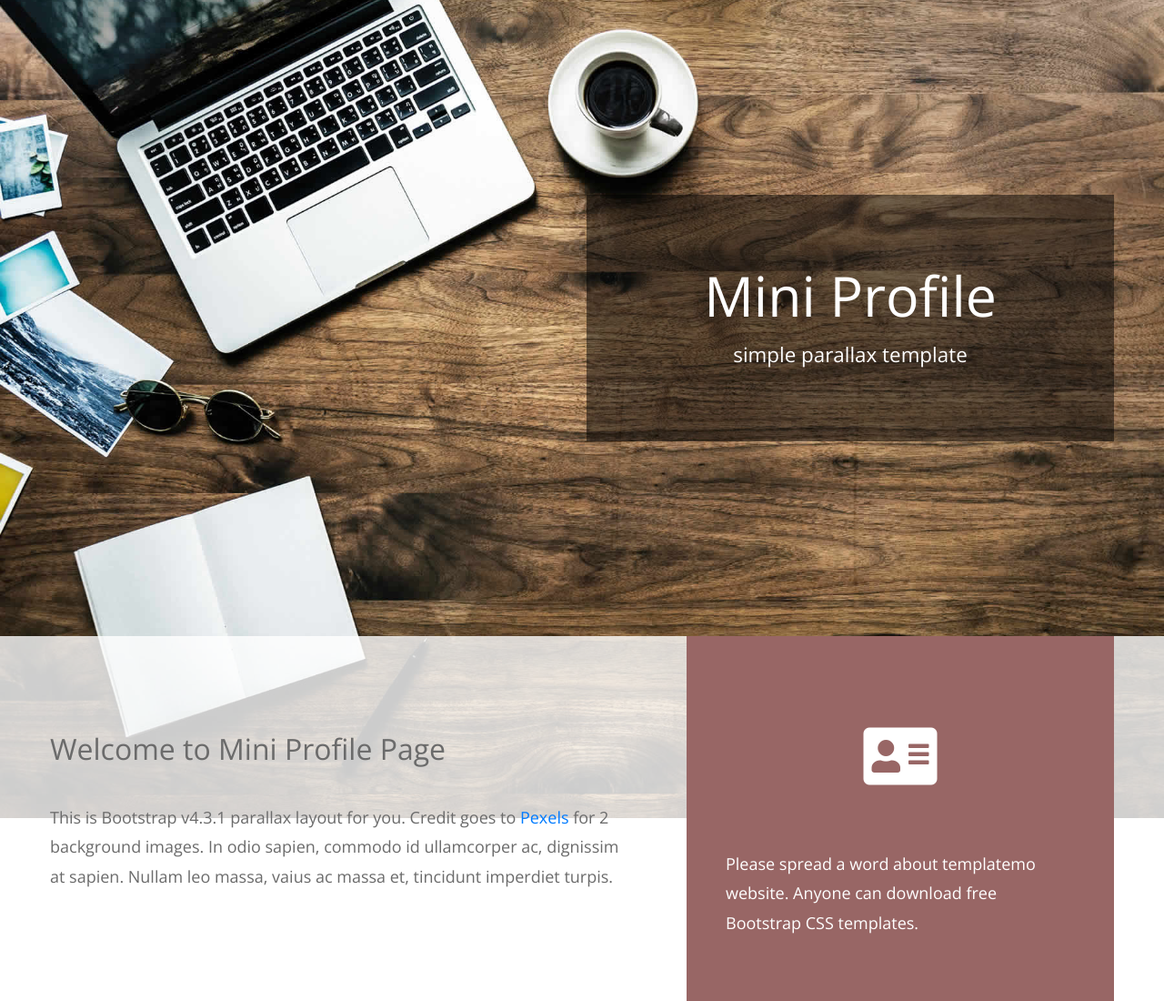
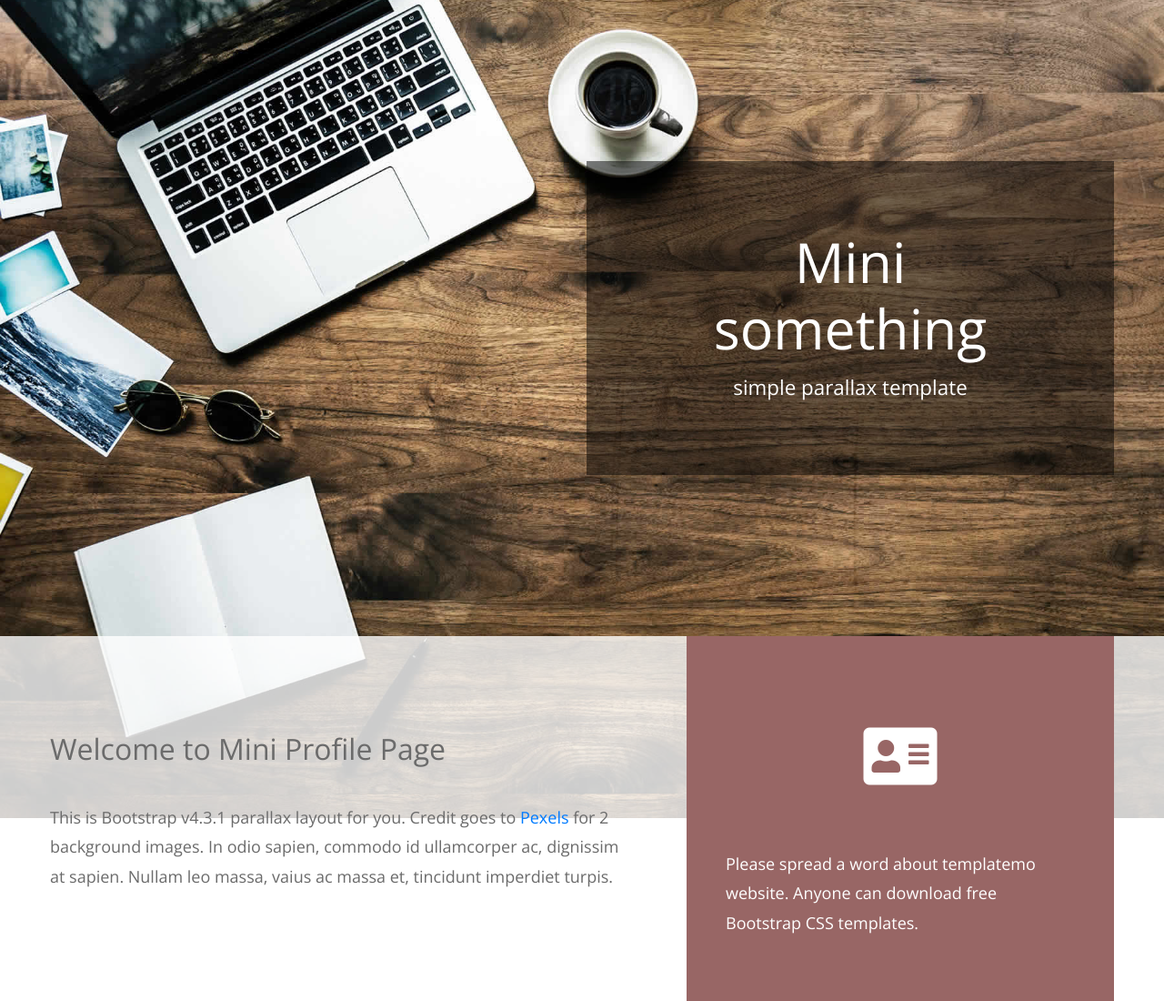
Before and after one commit to AkaiKenshi/ADSI, a plain HTML site: page index.html in a window 1280 px wide. Shown: the top 1100 px of the page at 91% size. Drawn offline with nearby package versions, Linux system fonts and the light colour scheme.

Commit message:
random change

```diff
--- a/index.html
+++ b/index.html
@@ -25,7 +25,7 @@ https://templatemo.com/tm-530-mini-profile
             <!-- Black transparent bg -->
             <div class="ml-auto mr-0 tm-bg-black-transparent text-white tm-brand-container-inner">
               <div class="tm-brand-container text-center">
-                <h1 class="tm-brand-name">Mini Profile</h1>
+                <h1 class="tm-brand-name">Mini something</h1>
                 <p class="tm-brand-description mb-0">simple parallax template</p>
               </div>
             </div>
```
